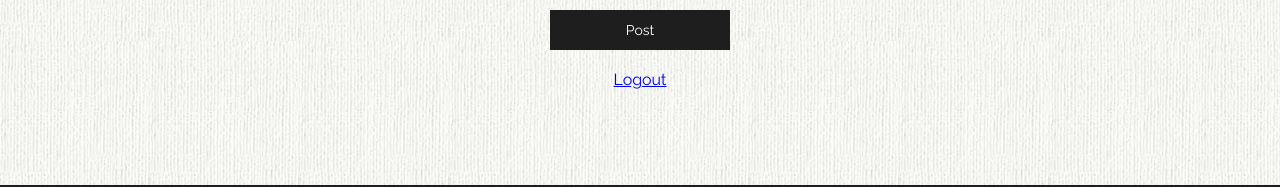
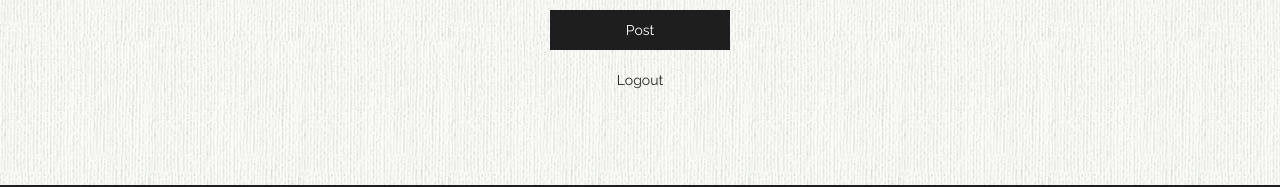
Before and after one commit to jhwheeler/simple-spirit, a React app: page /console in a window 1280 px wide. Shown: the part 555-742 px from the top of the page. Built offline with nearby package versions, Linux system fonts and the light colour scheme.

Commit message:
Change logout link css

```diff
--- a/public/css/styles.css
+++ b/public/css/styles.css
@@ -243,10 +243,14 @@ fieldset {
   margin: 20px 0px;
 }
 
-.logout {
-  font-size: 12px;
+.logout-link {
+  font-size: 14px;
   text-decoration: none;
   color: #292526;
+}
+
+.logout-link p {
+  display: inline-block;
 }
 
 /*
--- a/src/components/Console.js
+++ b/src/components/Console.js
@@ -41,7 +41,8 @@ class Console extends React.Component {
               <textarea name="post-challenge" className="console-textarea" required onChange={this.handleChallengeChange}></textarea>
             </fieldset>
             <input type="submit" className="button" value="Post"/>
-            <a href="/logout"><p>Logout</p></a>
+            <br/>
+            <a className="logout-link" href="/logout"><p>Logout</p></a>
           </form>
         </div>
       </div>
```
Also changed, not shown: public/index.bundle.js.
